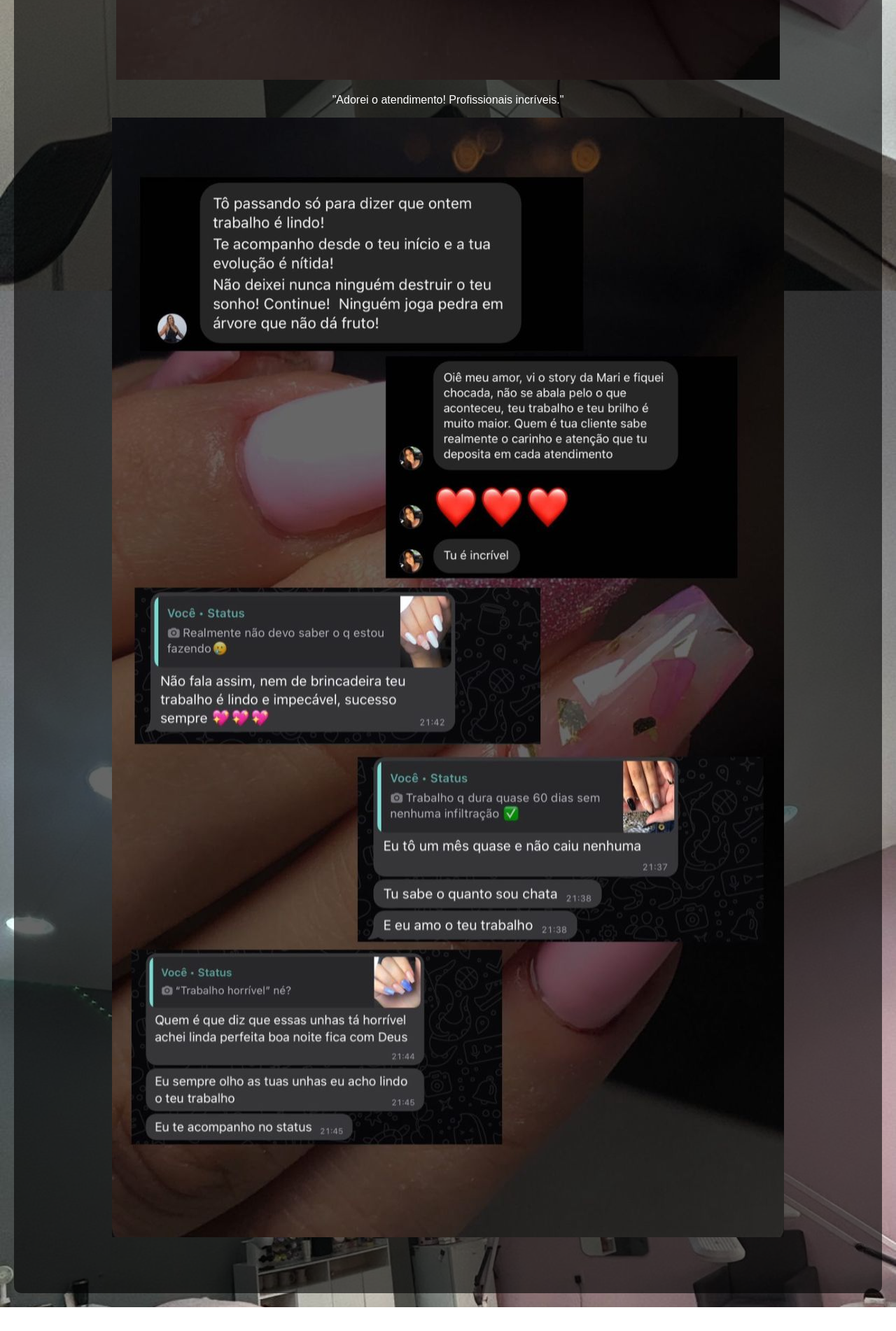
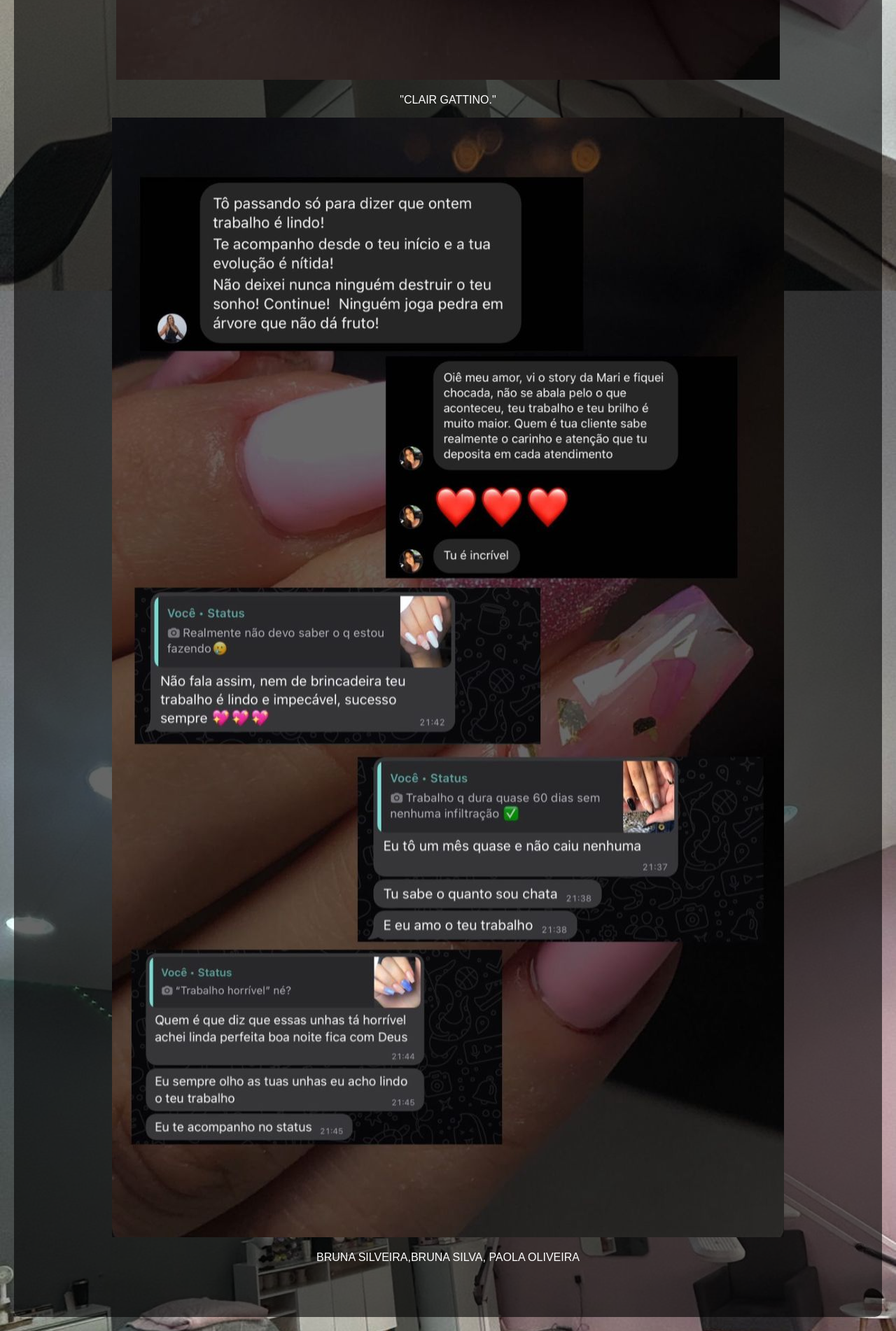
Before and after one commit to lealijulia/projeto-sitezanza, a plain HTML site: page contato.html in a window 1280 px wide. Shown: the part 1860-3762 px from the top of the page at 70% size. Before the commit the page ends 3728 px from the top, so only its background shows below. Drawn offline with Linux system fonts and the light colour scheme.

Commit message:
somei algumas fotos e dei nome para os comentarios

```diff
--- a/contato.html
+++ b/contato.html
@@ -25,11 +25,11 @@
         <h2>O que nossos clientes dizem</h2>
         <div class="depoimento">
             <img src="depoimentos/IMG-20250402-WA0024.jpg" alt="Cliente 1">
-            <p>"Adorei o atendimento! Profissionais incríveis."  </p>
+            <p>"CLAIR GATTINO."  </p>
         </div>
         <div class="depoimento">
             <img src="depoimentos/IMG-20250402-WA0028.jpg" alt="Cliente 2">
-            <p> </p>
+            <p>BRUNA SILVEIRA,BRUNA SILVA, PAOLA OLIVEIRA </p>
         </div>
     </section>
 </body>
```
Also changed, not shown: cursos.html (+2 -2 lines).
